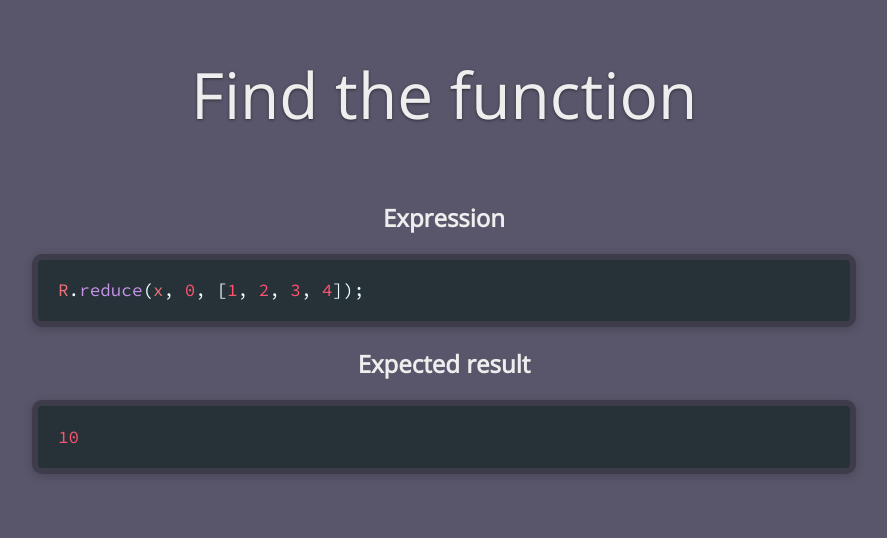
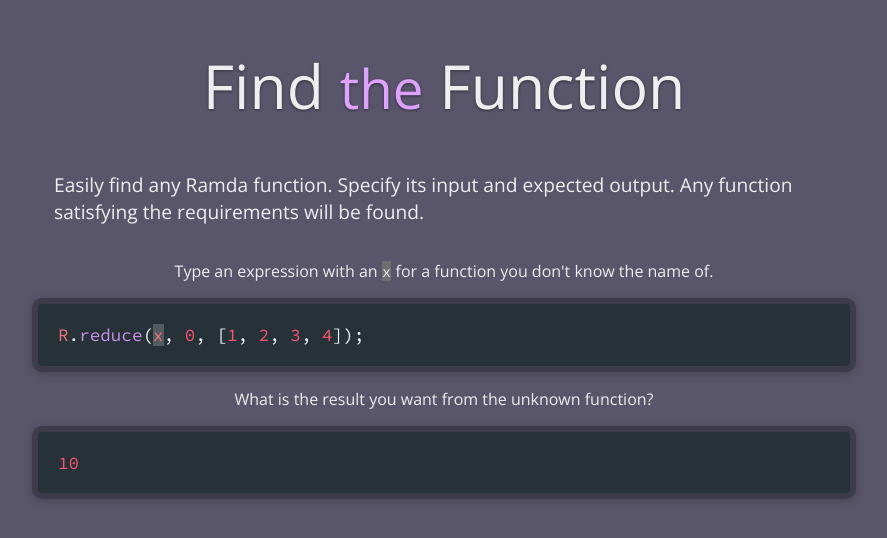
Before and after one commit to paldepind/find-the-function, a website built with webpack: page index.html in a window 1280 px wide. Shown: the whole page, without its empty margins (196-1083 px from the left). Built offline with nearby package versions, Linux system fonts and the light colour scheme; what @funkia/hareactive, @funkia/io, @funkia/jabz, @funkia/turbine would draw is missing.

Commit message:
Tweak design, show error

```diff
--- a/index.html
+++ b/index.html
@@ -3,19 +3,32 @@
 
 <head>
   <meta charset="UTF-8">
-  <title>Find the function</title>
+  <title>Find the Function</title>
   <link href="https://fonts.googleapis.com/icon?family=Material+Icons" rel="stylesheet">
 </head>
 
 <body>
-  <h1 class="title">Find the function</h1>
-  <h2>Expression</h2>
-  <textarea id="code-textarea">
+  <container>
+    <h1 class="title">Find
+      <span class="fn">the</span> Function</h1>
+    <p style="font-size: 1.2em">
+      Easily find any Ramda function. Specify its input and expected output. Any function satisfying the requirements will be found.
+    </p>
+    <p>
+      Type an expression with an
+      <code>x</code> for a function you don't know the name of.
+    </p>
+    <!-- <h2>Expression</h2> -->
+    <textarea id="code-textarea">
 R.reduce(x, 0, [1, 2, 3, 4]);</textarea>
-  <h2>Expected result</h2>
-  <textarea id="expected-textarea">10</textarea>
-  <!-- Mount point for the application -->
-  <div id="mount"></div>
+    <!-- <h2>Expected result</h2> -->
+    <p>
+      What is the result you want from the unknown function?
+    </p>
+    <textarea id="expected-textarea">10</textarea>
+    <!-- Mount point for the application -->
+    <div id="mount"></div>
+  </container>
   <!-- Include the bundle -->
   <script src="bundle.js"></script>
 </body>
--- a/src/find.ts
+++ b/src/find.ts
@@ -1,8 +1,8 @@
 import * as R from "rambda";
 
-type Library = Record<string, Function>;
+export type Library = Record<string, Function>;
 
-type Result = {
+export type Result = {
   library: string;
   fnName: string;
   fn: Function;
--- a/src/index.ts
+++ b/src/index.ts
@@ -1,4 +1,4 @@
-import { go, combine, lift } from "@funkia/jabz";
+import { go, combine, lift, just, nothing, Maybe } from "@funkia/jabz";
 import {
   runComponent,
   elements as e,
@@ -27,7 +27,7 @@
 import "codemirror/theme/material.css";
 
 import "./main.scss";
-import { find } from "./find";
+import { find, Result } from "./find";
 
 const findIO = withEffectsP(find);
 
@@ -35,12 +35,42 @@
   "code-textarea"
 ) as HTMLTextAreaElement;
 
-const myCodeMirror = CodeMirror.fromTextArea(codeTextarea, {
+const codeMirrorOptions: any = {
   lineNumbers: false,
   theme: "material",
   mode: "javascript",
-  autoCloseBrackets: true
-} as any);
+  autoCloseBrackets: true,
+  extraKeys: { Tab: false }
+};
+
+function searchOverlay(query, caseInsensitive) {
+  if (typeof query == "string")
+    query = new RegExp(
+      query.replace(/[\-\[\]\/\{\}\(\)\*\+\?\.\\\^\$\|]/g, "\\$&"),
+      caseInsensitive ? "gi" : "g"
+    );
+  else if (!query.global)
+    query = new RegExp(query.source, query.ignoreCase ? "gi" : "g");
+
+  return {
+    token: function(stream) {
+      query.lastIndex = stream.pos;
+      var match = query.exec(stream.string);
+      if (match && match.index == stream.pos) {
+        stream.pos += match[0].length || 1;
+        return "searching";
+      } else if (match) {
+        stream.pos = match.index;
+      } else {
+        stream.skipToEnd();
+      }
+    }
+  };
+}
+
+const myCodeMirror = CodeMirror.fromTextArea(codeTextarea, codeMirrorOptions);
+
+myCodeMirror.addOverlay(searchOverlay("x", false));
 
 const code = fromFunction(() => {
   return myCodeMirror.getValue();
@@ -50,12 +80,10 @@
   "expected-textarea"
 ) as HTMLTextAreaElement;
 
-const myExpectedCodeMirror = CodeMirror.fromTextArea(expectedTextarea, {
-  lineNumbers: false,
-  theme: "material",
-  mode: "javascript",
-  autoCloseBrackets: true
-} as any);
+const myExpectedCodeMirror = CodeMirror.fromTextArea(
+  expectedTextarea,
+  codeMirrorOptions
+);
 
 const expectedString = fromFunction(() => {
   return myExpectedCodeMirror.getValue();
@@ -66,7 +94,7 @@
 };
 
 type ViewInput = {
-  result: Behavior<string>;
+  result: Behavior<Maybe<Result[]>>;
 };
 
 function* findModel({ startFind }: ModelInput) {
@@ -77,14 +105,7 @@
       return findIO({ R }, curCode, expected);
     })
   );
-  const result = yield sample(
-    stepper(
-      "",
-      findResult.map(results => {
-        return results.length === 0 ? "" : results[0].fnName;
-      })
-    )
-  );
+  const result = yield sample(stepper(nothing, findResult.map(just)));
   startFindCode.log();
   return { result };
 }
@@ -105,12 +126,21 @@
       e.i({ class: "material-icons md-24" }, "search"),
       "Find the function!"
     ]),
-    result.map(fnName => {
-      if (fnName === "") {
-        return emptyComponent;
-      } else {
-        return e.div({ class: "result" }, [resultView({ fnName })]);
-      }
+    result.map((res) => {
+      return res.match({
+        nothing: () => emptyComponent,
+        just: (aResult) => {
+          if (aResult.length === 0) {
+            return e.div({ class: "result-error" }, [
+              "No result found"
+            ]);
+          } else {
+            return e.div({ class: "result" }, [
+              resultView({ fnName: aResult[0].fnName })
+            ]);
+          }
+        }
+      });
     })
   ]);
 }
--- a/src/main.scss
+++ b/src/main.scss
@@ -9,12 +9,25 @@
   align-items: center;
 }
 
+container {
+  display: flex;
+  flex-direction: column;
+  align-items: center;
+  width: 780px;
+}
+
 .title {
   text-align: center;
   color: #eeeeee;
   text-shadow: 0 1px 3px rgba(0, 0, 0, 0.5);
-  font-size: 4em;
+  font-size: 3.8em;
+  margin: 0.6em 0 0.4em;
   font-weight: 300;
+}
+
+.fn {
+  color: #dfa1ff;
+  font-size: 0.9em;
 }
 
 .btn {
@@ -38,6 +51,11 @@
   }
 }
 
+code {
+  font-family: "Source Code Pro", monospace;
+  background: #6f6f6f;
+}
+
 .CodeMirror {
   font-size: 1.1em;
   font-family: "Source Code Pro", monospace;
@@ -50,16 +68,31 @@
   border: 6px solid #3e3c4b;
 }
 
+.cm-searching {
+  background-color: rgba(255, 255, 255, 0.2);
+}
+
 .function-name {
   font-size: 1.2em;
 }
 
 .result {
-  background: green;
+  background: #3d9c1a;
   padding: 0.9em;
   border-radius: 10px;
   box-shadow: 0px 2px 10px rgba(0, 0, 0, 0.2);
-  border: 6px solid darken(green, 5%);
+  border: 6px solid lighten(#3d9c1a, 5%);
+  a {
+    color: #c0ff8e;
+  }
+}
+
+.result-error {
+  background: #b40000;
+  padding: 0.9em;
+  border-radius: 10px;
+  box-shadow: 0px 2px 10px rgba(0, 0, 0, 0.2);
+  border: 6px solid lighten(#b40000, 5%);
 }
 
 /* Rules for sizing the icon. */
```
